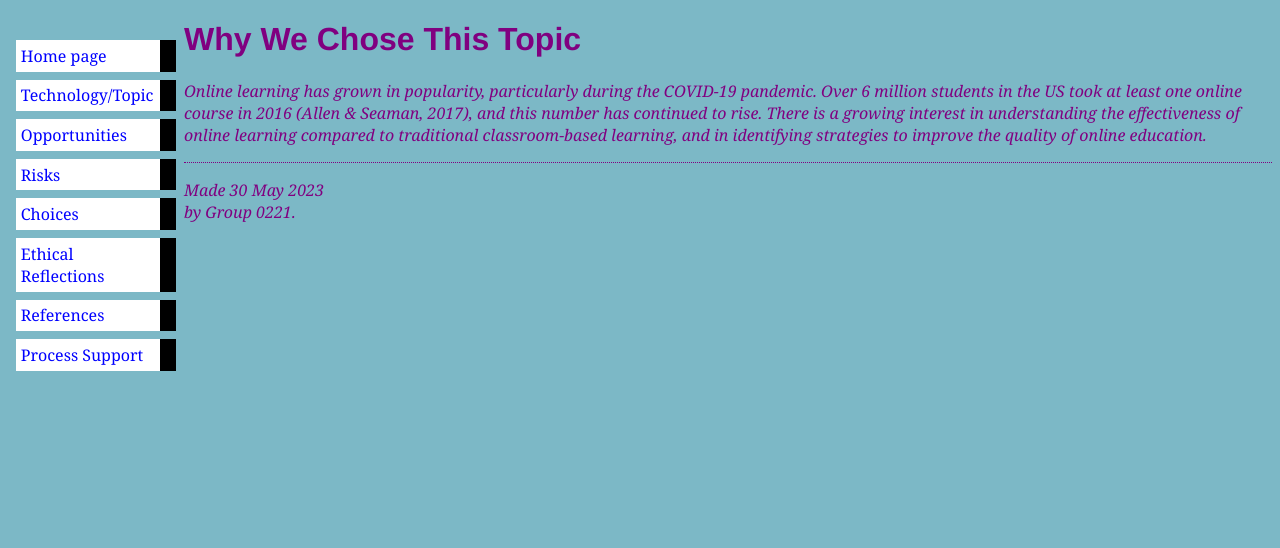
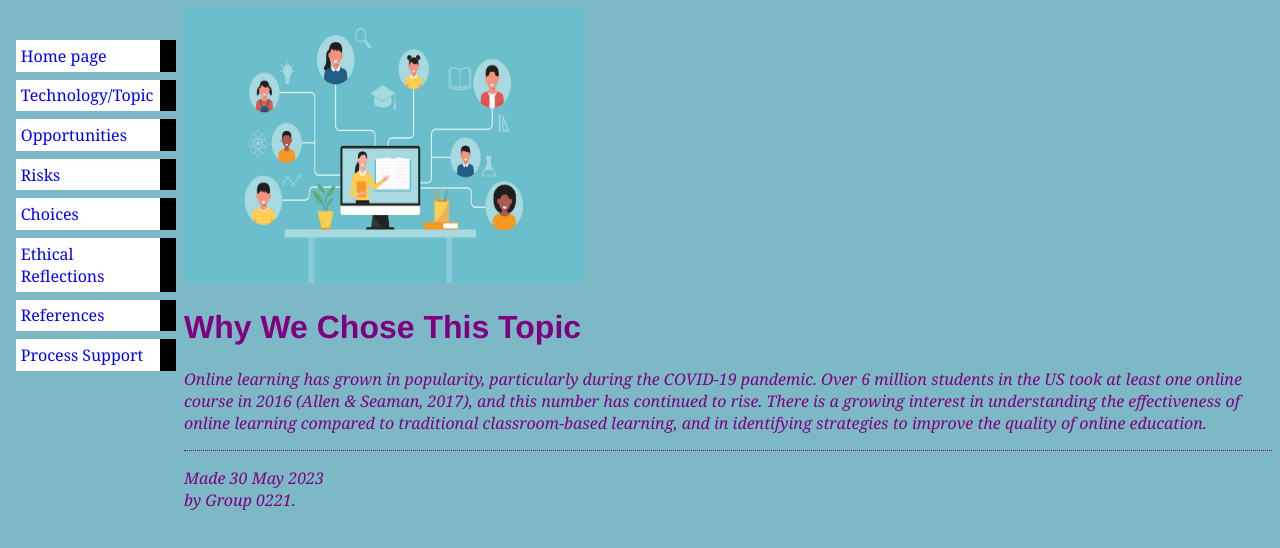
Before and after one commit to Syed-Abbas-Ali03/Syed-Abbas-Ali03.github.io, a plain HTML site: page misc/topic.html in a window 1280 px wide. Drawn offline with Linux system fonts and the light colour scheme.

Commit message:
Topic pic update

```diff
--- a/misc/topic.html
+++ b/misc/topic.html
@@ -6,7 +6,7 @@
   </head>
 
 <body>
-
+<img src="../images/Online learning img.jpg" width = "400" height = "275" alt="Online learning"
 <!-- Site navigation menu -->
 
 <ul class="navbar">
```
